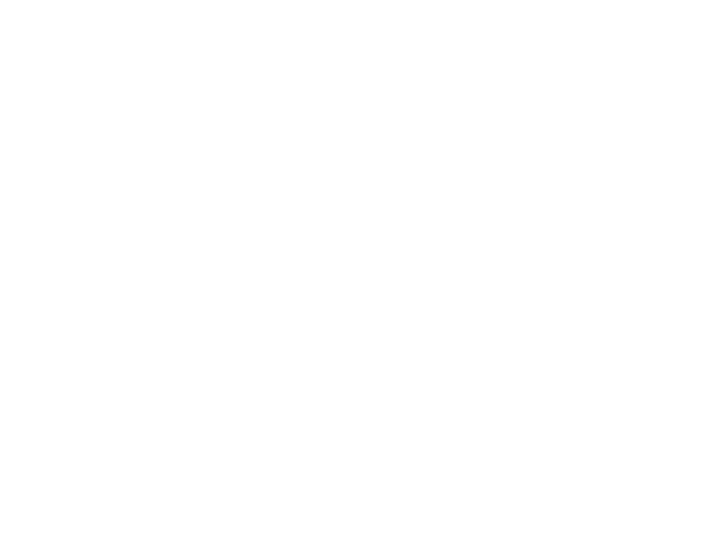
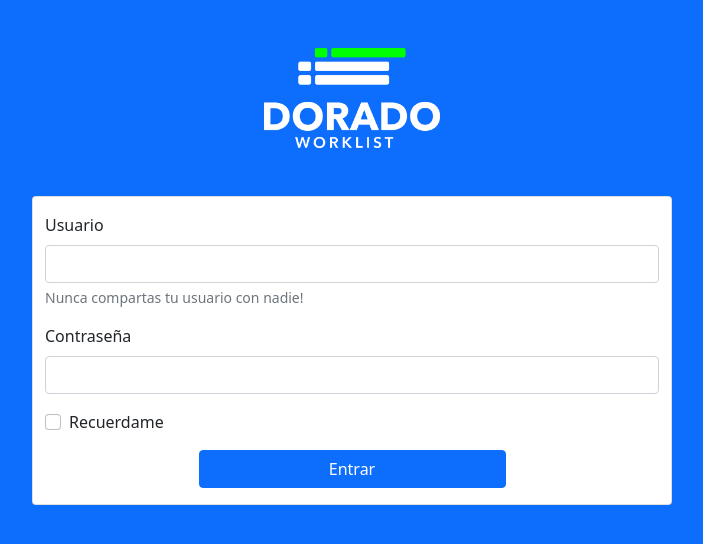
Before and after one commit to Camcadena/Proyecto_Litografia, a website: page index.html in a window 1280 px wide. Shown: the whole page, without its empty margins (288-991 px from the left). Drawn offline with nearby package versions, Linux system fonts and the light colour scheme.

Commit message:
feat: Se agrega BOOTSTRAP e imagenes

```diff
--- a/index.html
+++ b/index.html
@@ -1,11 +1,47 @@
+<!------------------------------LOGIN---------------------------------->
 <!DOCTYPE html>
 <html lang="en">
 <head>
     <meta charset="UTF-8">
     <meta name="viewport" content="width=device-width, initial-scale=1.0">
-    <title>Dorado Worklist</title>
+    <title>Dorado Digital</title>
+    <link href="https://cdn.jsdelivr.net/npm/bootstrap@5.0.2/dist/css/bootstrap.min.css"rel="stylesheet"
+    integrity="sha384-EVSTQN3/azprG1Anm3QDgpJLIm9Nao0Yz1ztcQTwFspd3yD65VohhpuuCOmLASjC" crossorigin="anonymous">
+
 </head>
-<body>
+
+<body class="bg-primary">
+
+    <div class="row justify-content-center m-5 ">
+      <img class="center" src="assets/imagenes/Logo Dorado.png" style="height: 100px; width: auto;" alt="Logo Dorado">
+    </div>
+
+    <div class=" container card primary d-grid col-6 mx-auto m-2">
+        <form class="pt-3 pb-3">
+            <div class="mb-3">
+              <label for="exampleInputEmail1" class="form-label">Usuario</label>
+              <input type="email" class="form-control" id="exampleInputEmail1" aria-describedby="emailHelp">
+              <div id="emailHelp" class="form-text">Nunca compartas tu usuario con nadie!</div>
+            </div>
+            <div class="mb-3">
+              <label for="exampleInputPassword1" class="form-label">Contraseña</label>
+              <input type="password" class="form-control" id="exampleInputPassword1">
+            </div>
+            <div class="mb-3 form-check">
+              <input type="checkbox" class="form-check-input" id="exampleCheck1">
+              <label class="form-check-label" for="exampleCheck1">Recuerdame</label>
+            </div>
+            <div class="d-grid gap-2 col-6 mx-auto">
+                <a href="file:///D:/sena/Materias/1Analisis%20y%20desarrollo/Bootstrap/Proyecto/menuprincipal.html"
+                class="btn btn-primary" type="button">Entrar</a>
+            </div>
+        </form>
+
+    <script src="https://cdn.jsdelivr.net/npm/bootstrap@5.0.2/dist/js/bootstrap.bundle.min.js"
+        integrity="sha384-MrcW6ZMFYlzcLA8Nl+NtUVF0sA7MsXsP1UyJoMp4YLEuNSfAP+JcXn/tWtIaxVXM"
+        crossorigin="anonymous">
+    </script>
 
 </body>
+
 </html>
--- /dev/null
+++ b/styles.scss
@@ -0,0 +1 @@
+@import "./node_modules/bootstrap/scss/bootstrap.scss";
```
Also changed, not shown: package.json (+159 -2 lines), assets/imagenes/Editar cliente.png (added), assets/imagenes/Eliminar cliente.png (added), assets/imagenes/Equipo.png (added), assets/imagenes/Gestionar equipos.png (added), assets/imagenes/Gestionar materiales.png (added), assets/imagenes/Gestionar ordenes.png (added), assets/imagenes/Gestionar usuario.png (added), assets/imagenes/Logo Dorado.png (added), assets/imagenes/Materiales.png (added), assets/imagenes/Nuevo cliente.png (added), assets/imagenes/Salir.png (added), assets/imagenes/Trabajo.png (added), assets/imagenes/Usuario.png (added), 1 more files, 2 other files.
